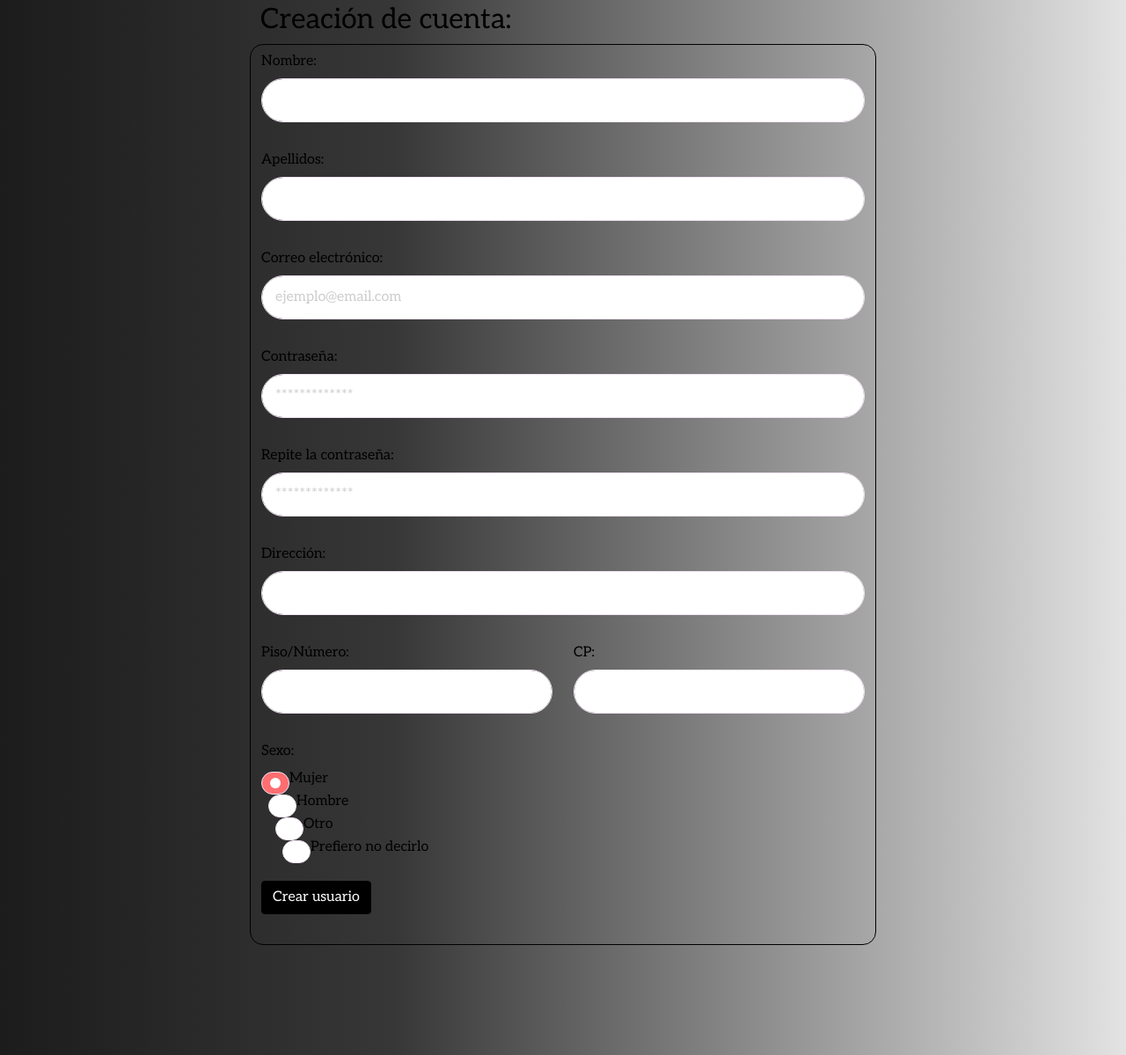
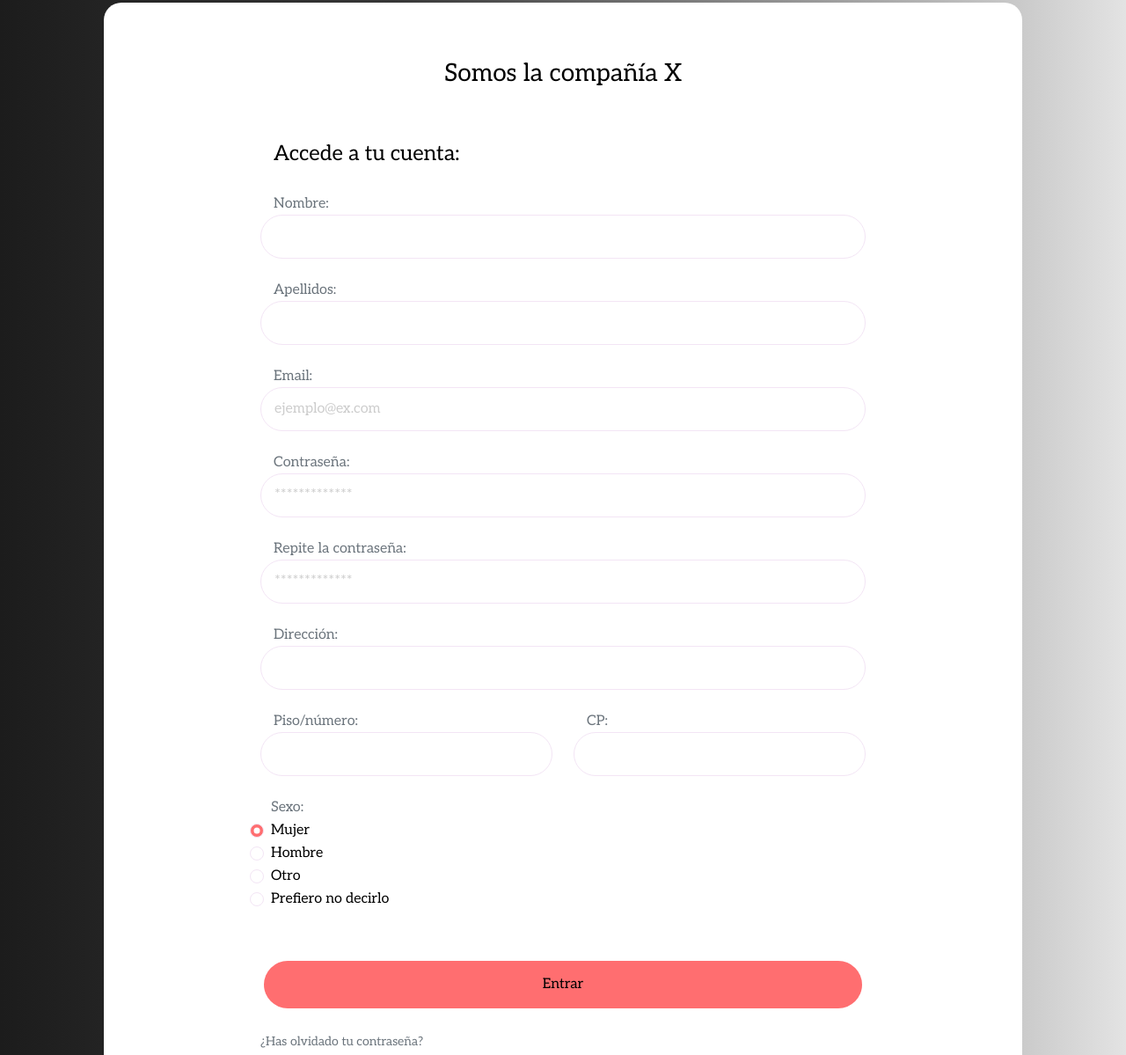
Before and after one commit to MarcosCillero/Proyecto, a plain HTML site: page sign_in.html in a window 1280 px wide. Shown: the part 147-1346 px from the top of the page at 88% size. Drawn offline with nearby package versions, Linux system fonts and the light colour scheme.

Commit message:
Nuevos estilos en la página de registro

```diff
--- a/sign_in.html
+++ b/sign_in.html
@@ -28,12 +28,12 @@
         <div class="container-fluid">
             <div class="navbar-collapse collapse w-100 order-1 order-md-0 dual-collapse2">
                 <div class="dropdown">
-                    <button class="btn btn-secondary dropdown-toggle btn-header-custom" type="button" id="dropdownMenuButton1" data-bs-toggle="dropdown" aria-expanded="false">
+                    <button class="btn btn-custom btn-secondary dropdown-toggle btn-header-custom" type="button" id="dropdownMenuButton1" data-bs-toggle="dropdown" aria-expanded="false">
                       Idiomas
                     </button>
                     <ul class="dropdown-menu" aria-labelledby="dropdownMenuButton1">
                         <li><a class="dropdown-item" href="#">Castellano</a></li>
-                        <li><a class="dropdown-item" href="#">Inglés</a></li>
+                        <li><a class="dropdown-item second-menu-item" href="#">Inglés</a></li>
                     </ul>
                 </div>
             </div>
@@ -47,7 +47,7 @@
                             </button>
                             <ul class="dropdown-menu" aria-labelledby="dropdownMenuButton1">
                                 <li><a class="dropdown-item" href="login.html">Accede a tu cuenta</a></li>
-                                <li><a class="dropdown-item" href="sign_in.html">¿Nuevo? Regístrate</a></li>
+                                <li><a class="dropdown-item second-menu-item" href="sign_in.html">¿Nuevo? Regístrate</a></li>
                             </ul>
                         </div>
                     </li>
@@ -57,178 +57,107 @@
     </nav>
 
     <!--Cuerpo de la página-->
-    <div class="container">
-        <div class="row justify-content-center">
-            <div class="col-8">
-                <div class="container">
+    <div class="container px-5 py-6 mx-auto">
+        <div class="card card0">
+            <div class="row justify-content-center my-auto">
+                <div class="col-md-8 col-10 my-5">
+                    <div class="row justify-content-center px-3 mb-3">
+                        <!--<img id="logo" src="">-->
 
-                    <!--Fila del encabezado-->
-                    <div class="row">
-                        <div class="col">
-                            <h2>Creación de cuenta:</h2>
-                        </div>
                     </div>
 
-                    <!--Fila del formulario-->
-                    <div class="row">
-                        <form>
-                            <!--Usuario Nombre-->
-                            <div class="form-group row">
-                                <div class="col">
-                                    <label for="nombre_sign_in" class="col col-form-label">Nombre:</label>
+                    <h3 class="mb-5 text-center heading">Somos la compañía X</h3>
+                    <h4 class="msg-info">Accede a tu cuenta:</h4>
+
+                    <!--Nombre-->
+                    <div class="form-group">
+                        <label class="form-control-label text-muted">Nombre:</label>
+                        <input type="text" id="nombre" name="nombre" placeholder="" class="form-control"><br>
                     </div>
+
+                    <!--Apellidos-->
+                    <div class="form-group">
+                        <label class="form-control-label text-muted">Apellidos:</label>
+                        <input type="text" id="apellidos" name="apellidos" placeholder="" class="form-control"><br>
                     </div>
+
+                    <!--Email-->
+                    <div class="form-group">
+                        <label class="form-control-label text-muted">Email:</label>
+                        <input type="text" id="email" name="email" placeholder="ejemplo@ex.com" class="form-control"><br>
+                    </div>
+
+                    <!--Pass-->
+                    <div class="form-group">
+                        <label class="form-control-label text-muted">Contraseña:</label>
+                        <input type="password" id="psw" name="psw" placeholder="*************" class="form-control"><br>
+                    </div>
+
+                    <!--PassR-->
+                    <div class="form-group">
+                        <label class="form-control-label text-muted">Repite la contraseña:</label>
+                        <input type="password" id="pswRepeat" name="pswRepeat" placeholder="*************" class="form-control"><br>
+                    </div>
+
+                    <!--Dirección-->
+                    <div class="form-group">
+                        <label class="form-control-label text-muted">Dirección:</label>
+                        <input type="text" id="direccion" name="direccion" placeholder="" class="form-control"><br>
+                    </div>
+
+                    <!--Piso/CP-->
 
                     <div class="form-group row">
                         <div class="col">
-                                    <input type="text" class="form-control" id="nombre_sign_in" placeholder=""><br>
-                                </div>
+                            <label class="form-control-label text-muted">Piso/número:</label>
+                            <input type="text" id="pisoNumero" name="pisoNumero" placeholder="" class="form-control"><br>
                         </div>
 
-                            <!--Usuario Apellidos-->
-                            <div class="form-group row">
                         <div class="col">
-                                    <label for="apellidos_sign_in" class="col col-form-label">Apellidos:</label>
-                                </div>
-                            </div>
-
-                            <div class="form-group row">
-                                <div class="col">
-                                    <input type="text" class="form-control" id="apellidos_sign_in" placeholder=""><br>
-                                </div>
-                            </div>
-
-                            <!--Usuario Email-->
-                            <div class="form-group row">
-                                <div class="col">
-                                    <label for="email_sign_in" class="col col-form-label">Correo electrónico:</label>
-                                </div>
-                            </div>
-
-                            <div class="form-group row">
-                                <div class="col">
-                                    <input type="email" class="form-control" id="email_sign_in" placeholder="ejemplo@email.com"><br>
-                                </div>
-                            </div>
-
-                            <!--Contraseña-->
-                            <div class="form-group row">
-                                <div class="col-5">
-                                    <label for="pass_sign_in" class="col-form-label">Contraseña:</label>
-                                </div>
-                            </div>
-
-                            <div class="form-group row">
-                                <div class="col">
-                                    <input type="password" class="form-control" id="pass_sign_in" placeholder="*************"><br>
-                                </div>
-                            </div>
-
-                            <!--Repetir contraseña-->
-                            <div class="form-group row">
-                                <div class="col-5">
-                                    <label for="remember_pass_sign_in" class="col-form-label">Repite la contraseña:</label>
-                                </div>
-                            </div>
-
-                            <div class="form-group row">
-                                <div class="col">
-                                    <input type="password" class="form-control" id="remember_pass_sign_in" placeholder="*************"><br>
-                                </div>
-                            </div>
-
-                            <!--Dirección-->
-                            <div class="form-group row">
-                                <div class="col-5">
-                                    <label for="direction_sign_in" class="col-form-label">Dirección:</label>
-                                </div>
-                            </div>
-
-                            <div class="form-group row">
-                                <div class="col">
-                                    <input type="text" class="form-control" id="direction_sign_in" placeholder=""><br>
-                                </div>
-                            </div>
-
-                            <div class="form-group row">
-                                <div class="col-6">
-                                    <div class="form-group row">
-                                        <div class="col-5">
-                                            <label for="pisoNumero_sign_in" class="col-form-label">Piso/Número:</label>
-                                        </div>
-                                    </div>
-                                    <div class="form-group row">
-                                        <div class="col">
-                                            <input type="text" class="form-control" id="pisoNumero_sign_in" placeholder=""><br>
-                                        </div>
-                                    </div>
-                                </div>
-
-                                <div class="col-6">
-                                    <div class="form-group row">
-                                        <div class="col-5">
-                                            <label for="cp_sign_in" class="col-form-label">CP:</label>
-                                        </div>
-                                    </div>
-                                    <div class="form-group row">
-                                        <div class="col">
-                                            <input type="text" class="form-control" id="cp_sign_in" placeholder=""><br>
-                                        </div>
-                                    </div>
+                            <label class="form-control-label text-muted">CP:</label>
+                            <input type="text" id="cp" name="cp" placeholder="" class="form-control"><br>
                         </div>
                     </div>
 
                     <!--Sexo-->
-                            <div class="form-group row">
-                                <div class="col-5">
-                                    <label for="sexo_sign_in" class="col-form-label">Sexo:</label>
-                                </div>
+                    <div class="row">
+                        <div class="form-check sexo">
+                            <label for="sexo">Sexo:</label>
                         </div>
 
                         <div class="form-check">
-                                <input class="form-check-input" type="radio" name="sexo" id="sexo1" value="option1" checked>
-                                <label class="form-check-label" for="sexo1">
-                                  Mujer
-                                </label>
+                            <input class="form-check-input form-check-radio-custom" type="radio" name="sexo" id="sexo1" value="option1" checked>
+                            <label class="form-check-label" for="sexo1">Mujer</label>
                         </div>
+
                         <div class="form-check">
-                                <input class="form-check-input" type="radio" name="sexo" id="sexo2" value="option2">
-                                <label class="form-check-label" for="sexo2">
-                                  Hombre
-                                </label>
+                            <input class="form-check-input form-check-radio-custom" type="radio" name="sexo" id="sexo2" value="option2">
+                            <label class="form-check-label" for="sexo2">Hombre</label>
                         </div>
+
                         <div class="form-check">
-                                <input class="form-check-input" type="radio" name="sexo" id="sexo3" value="option3">
-                                <label class="form-check-label" for="sexo3">
-                                  Otro
-                                </label>
+                            <input class="form-check-input form-check-radio-custom" type="radio" name="sexo" id="sexo3" value="option3">
+                            <label class="form-check-label" for="sexo3">Otro</label>
                         </div>
+
                         <div class="form-check">
-                                <input class="form-check-input" type="radio" name="sexo" id="sexo4" value="option4">
-                                <label class="form-check-label" for="sexo4">
-                                  Prefiero no decirlo
-                                </label>
+                            <input class="form-check-input form-check-radio-custom" type="radio" name="sexo" id="sexo4" value="option4">
+                            <label class="form-check-label" for="sexo4">Prefiero no decirlo</label>
                         </div><br>
+                    </div>
 
-                            <!--Botones-->
-                            <div class="form-group row">
-                                <div class="form-group row">
-                                    <div class="col">
-                                        <button type="submit" class="btn btn-primary">Crear usuario</button><br><br>
+
+
+                    <div class="row justify-content-center my-3 px-3"> <button class="btn-block btn-color">Entrar</button> </div>
+                    <div class="row justify-content-center my-2"> <a href="#"><small class="text-muted">¿Has olvidado tu contraseña?</small></a> </div>
+                </div>
+            </div>
+            <div class="bottom text-center mb-5">
+                <p href="#" class="sm-text mx-auto mb-3">¿Nuevo? Crea una cuenta gratis</p><button class="btn btn-white ml-2">Crear</button>
             </div>
         </div>
     </div>
-
-                            <!--Link-->
-                            <div class="form-group row">
-
-                            </div>
-                        </form>
-                    </div>
-                </div>
-            </div>
-        </div>
-    </div>
+    <!-- /container -->
 
     <footer class="">
         <div class="footer-middle">
```
Also changed, not shown: css/bootstrap.min_signIn.css. Lines whose indentation alone changed are shown as unchanged.
